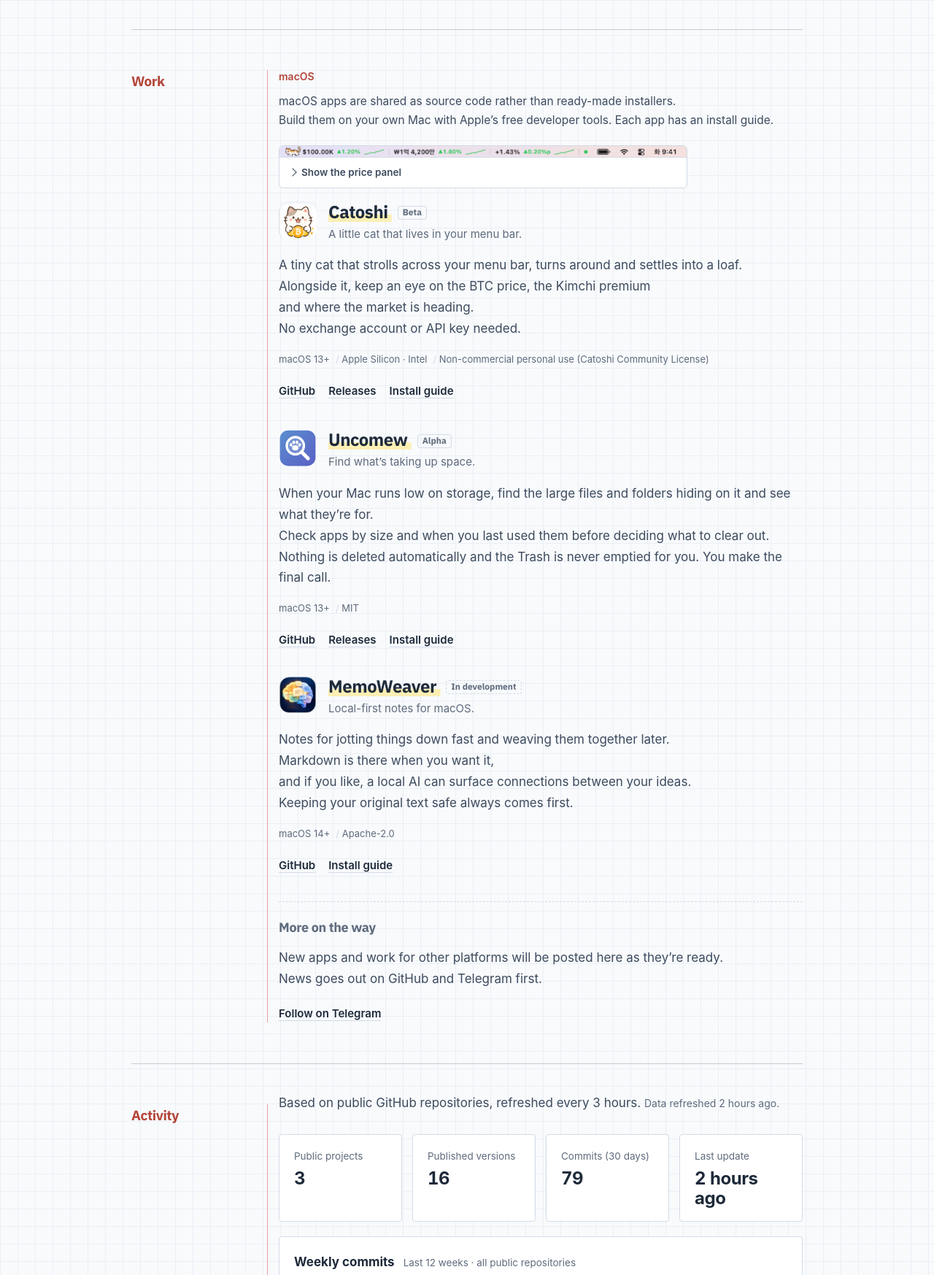
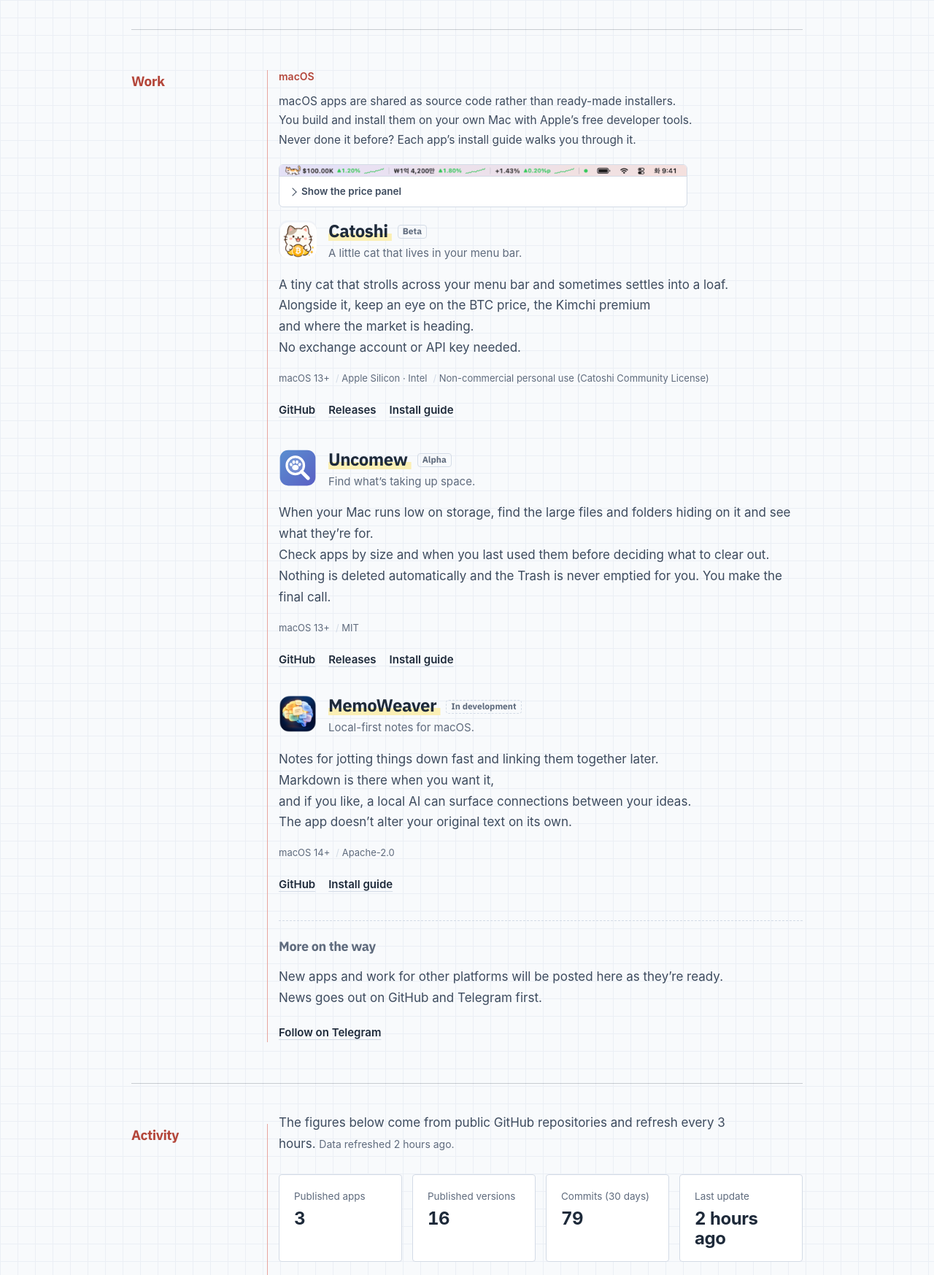
Before and after one commit to Rayeonjin/studio-rayeonjin, a plain HTML site: page index.html in a window 1280 px wide. Shown: the part 840-2587 px from the top of the page at 73% size. Drawn offline with Linux system fonts and the light colour scheme.

Commit message:
Clarify site copy in all four languages
- FAQ: "어디로 알리면 되나요?" (fixes who is telling whom)
- Hero: one consistent tone, no repeated "small/make"
- macOS note explains building in plain words and points to the guides
- Catoshi, MemoWeaver and Uncomew descriptions say what they mean
- Dashboard intro names what is counted; tiles say "published apps"
- About: the invitation to share is addressed to the reader

```diff
--- a/i18n.js
+++ b/i18n.js
@@ -121,19 +121,19 @@
       "nav.faq": "FAQ",
       "hero.title": "Small, kind<br>software.",
       "hero.tagline": "",
-      "hero.lede": `This is where the small apps from Studio RAYEONJIN live.${BR}Everyday tools, made one at a time and built to last.${BR}For now it’s mostly macOS apps. Work for other platforms will show up here when it’s ready.`,
+      "hero.lede": `This is where Studio RAYEONJIN’s apps live.${BR}Everyday tools, made one at a time and built to last.${BR}For now it’s mostly macOS apps. Work for other platforms will show up here when it’s ready.`,
       "about.title": "Studio RAYEONJIN",
       "about.p1": `Every app here starts from a real, everyday need.${BR}Each one is used and refined day to day before it’s shared with anyone who needs the same thing.`,
       "about.why": `The reason the source is public is simple:${BR}nobody with the same need should have to burn time and effort on the same <span class="nw">trial and error</span>.${BR}Put that time into a different problem instead, and if you share what you build too, all the better.`,
       "about.p2": `If one fits what you need, it’s yours to use.${BR}Feedback is always welcome on ${TG}, and every message gets read.`,
       "works.title": "Work",
-      "works.macNote": `macOS apps are shared as source code rather than ready-made installers.${BR}Build them on your own Mac with Apple’s free developer tools. Each app has an install guide.`,
+      "works.macNote": `macOS apps are shared as source code rather than ready-made installers.${BR}You build and install them on your own Mac with Apple’s free developer tools.${BR}Never done it before? Each app’s install guide walks you through it.`,
       "catoshi.altBar": "The Catoshi cat sitting in the macOS menu bar next to the BTC price and the Kimchi premium",
       "catoshi.altPanel": "The Catoshi price panel opened from the menu bar, showing Binance and Upbit prices and the Kimchi premium",
       "catoshi.shotNote": "Shown with simulated prices.",
       "catoshi.showPanel": "Show the price panel",
       "catoshi.tagline": "A little cat that lives in your menu bar.",
-      "catoshi.desc": `A tiny cat that strolls across your menu bar, turns around and settles into a loaf.${BR}Alongside it, keep an eye on the BTC price, the Kimchi premium${BR}and where the market is heading.${BR}No exchange account or API key needed.`,
+      "catoshi.desc": `A tiny cat that strolls across your menu bar and sometimes settles into a loaf.${BR}Alongside it, keep an eye on the BTC price, the Kimchi premium${BR}and where the market is heading.${BR}No exchange account or API key needed.`,
       "catoshi.license": 'Non-commercial personal use <span class="nw">(Catoshi Community License)</span>',
       "common.installGuide": "Install guide",
       "common.loading": "Loading…",
@@ -141,13 +141,13 @@
       "uncomew.desc": `When your Mac runs low on storage, find the large files and folders hiding on it and see what they’re for.${BR}Check apps by size and when you last used them before deciding what to clear out.${BR}Nothing is deleted automatically and the Trash is never emptied for you. You make the final call.`,
       "memo.status": "In development",
       "memo.tagline": "Local-first notes for macOS.",
-      "memo.desc": `Notes for jotting things down fast and weaving them together later.${BR}Markdown is there when you want it,${BR}and if you like, a local AI can surface connections between your ideas.${BR}Keeping your original text safe always comes first.`,
+      "memo.desc": `Notes for jotting things down fast and linking them together later.${BR}Markdown is there when you want it,${BR}and if you like, a local AI can surface connections between your ideas.${BR}The app doesn’t alter your original text on its own.`,
       "next.title": "More on the way",
       "next.body": `New apps and work for other platforms will be posted here as they’re ready.${BR}News goes out on GitHub and Telegram first.`,
       "next.link": "Follow on Telegram",
       "dash.title": "Activity",
-      "dash.lede": "Based on public GitHub repositories, refreshed every 3 hours.",
-      "dash.tileWorks": "Public projects",
+      "dash.lede": "The figures below come from public GitHub repositories and refresh every 3 hours.",
+      "dash.tileWorks": "Published apps",
       "dash.tileVersions": "Published versions",
       "dash.tileCommits": "Commits (30 days)",
       "dash.tileLast": "Last update",
@@ -185,19 +185,19 @@
       "nav.faq": "常见问题",
       "hero.title": "做小而美、<br>有温度的软件。",
       "hero.tagline": "Small, kind software.",
-      "hero.lede": `这里收录了 Studio RAYEONJIN 做的一些小应用。${BR}都是放在手边、能长久用下去的日常工具，一个一个慢慢做。${BR}目前以 macOS 应用为主，其他平台的作品准备好后也会发布在这里。`,
+      "hero.lede": `这里收录了 Studio RAYEONJIN 的应用。${BR}都是放在手边、能长久用下去的日常工具，一个一个慢慢做。${BR}目前以 macOS 应用为主，其他平台的作品准备好后也会发布在这里。`,
       "about.title": "Studio RAYEONJIN",
       "about.p1": `这里的每个应用，都源于日常中的真实需求。${BR}经过反复使用和打磨后，再开放给有同样需要的人。`,
       "about.why": `公开源代码的理由很简单：${BR}希望有同样需要的人，不必再把时间和精力花在同样的反复试错上。${BR}省下的时间可以去解决别的问题；如果你也愿意把成果公开出来，那就再好不过了。`,
       "about.p2": `觉得合用，尽管拿去用。${BR}有任何想法，欢迎到 ${TG} 留言，每条都会认真看。`,
       "works.title": "作品",
-      "works.macNote": `macOS 应用以源代码形式发布，不提供现成的安装包。${BR}用苹果免费的开发工具在自己的 Mac 上编译即可，每个应用都附有安装指南。`,
+      "works.macNote": `macOS 应用以源代码形式发布，不提供现成的安装包。${BR}用苹果免费的开发工具，在自己的 Mac 上编译安装。${BR}第一次也没关系，按照每个应用的安装指南一步步来即可。`,
       "catoshi.altBar": "macOS 菜单栏里的 Catoshi 小猫，旁边显示 BTC 行情和泡菜溢价",
       "catoshi.altPanel": "点击菜单栏后弹出的 Catoshi 行情面板，显示币安和 Upbit 的价格以及泡菜溢价",
       "catoshi.shotNote": "画面中的行情为模拟数据。",
       "catoshi.showPanel": "查看行情面板",
       "catoshi.tagline": "住在菜单栏里的小猫。",
-      "catoshi.desc": `一只在菜单栏里散步、转身、揣着手趴下的小猫。${BR}有它陪着，还能随时看到 BTC 行情、泡菜溢价${BR}和整体市场走势。${BR}不需要交易所账户，也不需要 API Key。`,
+      "catoshi.desc": `一只在菜单栏里散步，累了就揣着手趴下歇会儿的小猫。${BR}有它陪着，还能随时看到 BTC 行情、泡菜溢价${BR}和整体市场走势。${BR}不需要交易所账户，也不需要 API Key。`,
       "catoshi.license": '仅限非商业个人使用<span class="nw">（Catoshi Community License）</span>',
       "common.installGuide": "安装指南",
       "common.loading": "正在加载…",
@@ -205,13 +205,13 @@
       "uncomew.desc": `Mac 存储空间告急时，帮你找出藏在各处的大文件和文件夹，弄清它们的用途。${BR}参考应用的大小和最近使用时间，再决定要清理哪些。${BR}不会自动删除，也不会替你清空废纸篓，最终由你自己决定。`,
       "memo.status": "开发中",
       "memo.tagline": "本地优先的 macOS 笔记应用。",
-      "memo.desc": `随手记下，日后再把零散的想法串联起来。${BR}需要时再用 Markdown，${BR}也可以让本地 AI 帮你发现想法之间的联系。${BR}始终把保护原始文本放在第一位。`,
+      "memo.desc": `随手记下，日后再把零散的想法串联起来。${BR}需要时再用 Markdown，${BR}也可以让本地 AI 帮你发现想法之间的联系。${BR}应用不会擅自改动你写下的原文。`,
       "next.title": "更多作品筹备中",
       "next.body": `新的应用和其他平台的作品，准备好后会发布在这里。${BR}最新消息会先在 GitHub 和 Telegram 上公布。`,
       "next.link": "在 Telegram 上关注",
       "dash.title": "开发动态",
-      "dash.lede": "数据来自 GitHub 公开仓库，每 3 小时更新一次。",
-      "dash.tileWorks": "公开作品",
+      "dash.lede": "以下数据来自 GitHub 公开仓库，每 3 小时更新一次。",
+      "dash.tileWorks": "已公开应用",
       "dash.tileVersions": "已发布版本",
       "dash.tileCommits": "近 30 天提交",
       "dash.tileLast": "最近更新",
@@ -249,19 +249,19 @@
       "nav.faq": "FAQ",
       "hero.title": "Software pequeño<br>y cercano.",
       "hero.tagline": "Small, kind software.",
-      "hero.lede": `Aquí están las pequeñas apps de Studio RAYEONJIN.${BR}Herramientas para el día a día, hechas una a una y pensadas para durar.${BR}Por ahora son sobre todo apps para macOS; lo demás llegará aquí cuando esté listo.`,
+      "hero.lede": `Aquí están las apps de Studio RAYEONJIN.${BR}Herramientas para el día a día, hechas una a una y pensadas para durar.${BR}Por ahora son sobre todo apps para macOS; lo demás llegará aquí cuando esté listo.`,
       "about.title": "Studio RAYEONJIN",
       "about.p1": `Cada app nace de una necesidad real <span class="nw">del día a día</span>.${BR}Primero la usamos y pulimos a fondo; después la compartimos con quien tenga la misma necesidad.`,
       "about.why": `El motivo para publicar el código es sencillo:${BR}que nadie con la misma necesidad pierda tiempo y esfuerzo repitiendo el mismo <span class="nw">ensayo y error</span>.${BR}Dedica ese tiempo a otro problema y, si además compartes lo que construyas, mucho mejor.`,
       "about.p2": `Si alguna te resulta útil, úsala con total libertad.${BR}Si quieres darnos tu opinión, escríbenos por ${TG}: leemos todos los mensajes.`,
       "works.title": "Proyectos",
-      "works.macNote": `Las apps para macOS se publican como código fuente, no como instaladores listos para usar.${BR}Se compilan en tu propio Mac con las herramientas gratuitas de Apple. Cada app tiene su guía de instalación.`,
+      "works.macNote": `Las apps para macOS se publican como código fuente, no como instaladores listos para usar.${BR}Se compilan e instalan en tu propio Mac con las herramientas gratuitas de Apple.${BR}¿Es tu primera vez? La guía de instalación de cada app te lleva paso a paso.`,
       "catoshi.altBar": "El gato de Catoshi en la barra de menús de macOS, junto al precio de BTC y la prima kimchi",
       "catoshi.altPanel": "Panel de precios de Catoshi abierto desde la barra de menús, con los precios de Binance y Upbit y la prima kimchi",
       "catoshi.shotNote": "Pantalla recreada con precios simulados.",
       "catoshi.showPanel": "Ver el panel de precios",
       "catoshi.tagline": "Un gatito que vive en tu barra de menús.",
-      "catoshi.desc": `Un gatito que pasea por tu barra de menús, se da la vuelta y se acurruca a descansar.${BR}A su lado puedes seguir el precio de BTC, la prima kimchi${BR}y el rumbo general del mercado.${BR}No necesitas cuenta en ningún exchange ni clave API.`,
+      "catoshi.desc": `Un gatito que pasea por tu barra de menús y de vez en cuando se acurruca a descansar.${BR}A su lado puedes seguir el precio de BTC, la prima kimchi${BR}y el rumbo general del mercado.${BR}No necesitas cuenta en ningún exchange ni clave API.`,
       "catoshi.license": 'Uso personal no comercial <span class="nw">(Catoshi Community License)</span>',
       "common.installGuide": "Guía de instalación",
       "common.loading": "Cargando…",
@@ -269,13 +269,13 @@
       "uncomew.desc": `Cuando te quedas sin espacio, encuentra los archivos y carpetas grandes escondidos en tu Mac y averigua para qué sirven.${BR}Revisa las apps por tamaño y por la última vez que las usaste antes de decidir qué limpiar.${BR}No borra nada automáticamente ni vacía la Papelera <span class=\"nw\">por ti</span>: la última palabra es tuya.`,
       "memo.status": "En desarrollo",
       "memo.tagline": "Notas para macOS que viven en tu Mac.",
-      "memo.desc": `Notas para apuntar rápido y unir las ideas más adelante.${BR}Markdown solo cuando te haga falta${BR}y, si quieres, una IA local que encuentra relaciones entre tus ideas.${BR}Lo primero siempre es proteger tu texto original.`,
+      "memo.desc": `Notas para apuntar rápido y enlazarlas entre sí más adelante.${BR}Markdown solo cuando te haga falta${BR}y, si quieres, una IA local que encuentra relaciones entre tus ideas.${BR}La app no modifica por su cuenta el texto que escribiste.`,
       "next.title": "Más proyectos en camino",
       "next.body": `Las nuevas apps y los proyectos para otras plataformas se publicarán aquí cuando estén listos.${BR}Las novedades llegan primero a GitHub y Telegram.`,
       "next.link": "Sigue las novedades en Telegram",
       "dash.title": "Actividad",
-      "dash.lede": "Datos de los repositorios públicos de GitHub, actualizados cada 3 horas.",
-      "dash.tileWorks": "Proyectos públicos",
+      "dash.lede": "Las cifras de abajo salen de los repositorios públicos de GitHub y se actualizan cada 3 horas.",
+      "dash.tileWorks": "Apps publicadas",
       "dash.tileVersions": "Versiones",
       "dash.tileCommits": "Commits (30 días)",
       "dash.tileLast": "Último cambio",
--- a/index.html
+++ b/index.html
@@ -85,7 +85,7 @@
       <p class="eyebrow">./Rayeonjin</p>
       <h1 data-i18n="hero.title">작고 다정한<br>소프트웨어를 만듭니다.</h1>
       <p class="hero-en" data-i18n="hero.tagline">Small, kind software.</p>
-      <p class="lede" data-i18n="hero.lede">Studio RAYEONJIN에서 만든 <span class="nw">작은 앱들을</span> 모아 둔 곳입니다.<br class="w"> 일상 가까이에 두고 <span class="nw">오래 쓸 수 있는</span> 도구를 하나씩 만들고 있어요.<br class="w"> 지금은 macOS 앱이 중심이고, 다른 플랫폼의 작업도 <span class="nw">준비되는 대로</span> 올립니다.</p>
+      <p class="lede" data-i18n="hero.lede">Studio RAYEONJIN의 앱을 모아 둔 곳입니다.<br class="w"> 일상 가까이에 두고 <span class="nw">오래 쓸</span> 도구를 하나씩 만들고 있습니다.<br class="w"> 지금은 macOS 앱이 중심이고, 다른 플랫폼의 작업도 <span class="nw">준비되는 대로</span> 올립니다.</p>
       <p class="hero-links">
         <a href="https://github.com/Rayeonjin">GitHub</a>
         <a href="https://t.me/Rayeonjin">Telegram</a>
@@ -100,7 +100,7 @@
       </header>
       <div class="about-lede">
         <p data-i18n="about.p1">모든 앱은 <span class="nw">일상의 실제 필요에서</span> 시작합니다.<br class="w"> 충분히 써 보며 다듬은 도구를, 같은 필요가 있는 분도 <span class="nw">쓸 수 있게</span> 공개합니다.</p>
-        <p data-i18n="about.why">소스를 공개하는 이유는 단순합니다.<br class="w"> 같은 필요를 가진 누군가가 같은 <span class="nw">시행착오에</span> 시간과 노력을 <span class="nw">들이지 않기를</span> 바랍니다.<br class="w"> 그렇게 아낀 시간으로 다른 문제를 풀고, 그 결과도 공개해 주신다면 <span class="nw">더 바랄 게 없겠습니다.</span></p>
+        <p data-i18n="about.why">소스를 공개하는 이유는 단순합니다.<br class="w"> 같은 필요를 가진 누군가가 같은 <span class="nw">시행착오에</span> 시간과 노력을 <span class="nw">들이지 않기를</span> 바랍니다.<br class="w"> 그렇게 아낀 시간으로 다른 문제를 풀고, 여러분도 그 결과를 공개해 주신다면 <span class="nw">더 바랄 게 없겠습니다.</span></p>
         <p data-i18n="about.p2">필요에 맞으면 편하게 써 주세요.<br class="w"> 의견이 있다면 <a href="https://t.me/Rayeonjin">Telegram</a>으로 남겨주세요. 반갑게 읽겠습니다.</p>
       </div>
     </section>
@@ -112,7 +112,7 @@
       </header>
 
       <h3 class="platform">macOS</h3>
-      <p class="platform-note" data-i18n="works.macNote">macOS 앱은 완성된 설치 파일 대신 소스로 배포합니다.<br class="w"> 무료 Apple 개발 도구로 각자 Mac에서 빌드하며, 방법은 앱마다 설치 가이드에 있습니다.</p>
+      <p class="platform-note" data-i18n="works.macNote">macOS 앱은 완성된 설치 파일 대신 소스로 배포합니다.<br class="w"> 무료 Apple 개발 도구로 각자 Mac에서 <span class="nw">직접 빌드해</span> 설치합니다.<br class="w"> 처음이라도 앱마다 있는 설치 가이드를 <span class="nw">따라 하면 됩니다.</span></p>
 
       <article class="app app-feature">
         <div class="app-media">
@@ -135,7 +135,7 @@
               <p class="app-en" data-i18n="catoshi.tagline">A little cat that lives in your menu bar.</p>
             </div>
           </div>
-          <p data-i18n="catoshi.desc">메뉴바를 산책하고, 방향을 돌리고, <span class="nw">식빵을 굽는</span> 작은 고양이.<br class="w"> 그 곁에서 BTC 시세와 김치프리미엄,<br class="w"> 시장 흐름을 함께 확인합니다.<br class="w"> 거래소 계정이나 <span class="nw">API Key는</span> <span class="nw">필요 없습니다.</span></p>
+          <p data-i18n="catoshi.desc">메뉴바를 산책하다가 <span class="nw">식빵 자세로</span> 쉬기도 하는 작은 고양이.<br class="w"> 그 곁에서 BTC 시세와 김치프리미엄,<br class="w"> 시장 흐름을 함께 확인합니다.<br class="w"> 거래소 계정이나 <span class="nw">API Key는</span> <span class="nw">필요 없습니다.</span></p>
           <ul class="meta">
             <li>macOS 13+</li>
             <li>Apple Silicon · Intel</li>
@@ -158,7 +158,7 @@
               <p class="app-en" data-i18n="uncomew.tagline">Find what’s taking up space.</p>
             </div>
           </div>
-          <p data-i18n="uncomew.desc">저장 공간이 부족할 때, Mac에 숨어 있는 <span class="nw">큰 파일과 폴더를</span> 찾아 <span class="nw">용도를 확인합니다.</span><br class="w"> 크기와 마지막 사용 기록을 참고해 <span class="nw">정리할 앱을</span> <span class="nw">검토할 수 있습니다.</span><br class="w"> 자동으로 지우거나 <span class="nw">휴지통을 비우지 않습니다.</span> <span class="nw">최종 판단은 사용자의 몫입니다.</span></p>
+          <p data-i18n="uncomew.desc">저장 공간이 부족할 때, Mac에 숨어 있는 <span class="nw">큰 파일과 폴더를</span> 찾아 <span class="nw">용도를 확인합니다.</span><br class="w"> 크기와 마지막 사용 기록을 참고해 <span class="nw">정리할 앱을</span> <span class="nw">검토할 수 있습니다.</span><br class="w"> 자동으로 지우거나 <span class="nw">휴지통을 비우지 않습니다.</span> <span class="nw">무엇을 지울지는</span> <span class="nw">직접 정합니다.</span></p>
           <ul class="meta">
             <li>macOS 13+</li>
             <li>MIT</li>
@@ -178,7 +178,7 @@
               <p class="app-en" data-i18n="memo.tagline">Local-first notes for macOS.</p>
             </div>
           </div>
-          <p data-i18n="memo.desc">빠르게 적고, 나중에 다시 이어 붙이는 노트.<br class="w"> Markdown은 필요할 때만 쓰고,<br class="w"> 원하면 <span class="nw">로컬 AI가</span> <span class="nw">생각 사이의 연결을</span> 찾아줍니다.<br class="w"> 원본 텍스트를 지키는 것을 <span class="nw">가장 먼저 생각합니다.</span></p>
+          <p data-i18n="memo.desc">빠르게 적어 두고, 나중에 <span class="nw">메모끼리 연결해 보는</span> 노트.<br class="w"> Markdown은 필요할 때만 쓰고,<br class="w"> 원하면 <span class="nw">로컬 AI가</span> <span class="nw">생각 사이의 연결을</span> 찾아줍니다.<br class="w"> 적어 둔 원문은 앱이 <span class="nw">함부로 바꾸지 않습니다.</span></p>
           <ul class="meta">
             <li>macOS 14+</li>
             <li>Apache-2.0</li>
@@ -204,11 +204,11 @@
         <p class="eyebrow">Dashboard</p>
         <h2 data-i18n="dash.title">개발 현황</h2>
       </header>
-      <p class="section-lede"><span data-i18n="dash.lede">GitHub 공개 저장소 기준이며, 3시간마다 새로 집계합니다.</span> <span class="updated" id="dash-updated"></span></p>
+      <p class="section-lede"><span data-i18n="dash.lede">아래 숫자는 GitHub 공개 저장소를 기준으로 <span class="nw">3시간마다</span> 새로 집계합니다.</span> <span class="updated" id="dash-updated"></span></p>
 
       <div class="tiles" id="tiles">
-        <div class="tile"><span class="tile-label" data-i18n="dash.tileWorks">공개 작업</span><span class="tile-value" data-k="works">–</span></div>
-        <div class="tile"><span class="tile-label" data-i18n="dash.tileVersions">공개 버전</span><span class="tile-value" data-k="versions">–</span></div>
+        <div class="tile"><span class="tile-label" data-i18n="dash.tileWorks">공개한 앱</span><span class="tile-value" data-k="works">–</span></div>
+        <div class="tile"><span class="tile-label" data-i18n="dash.tileVersions">공개한 버전</span><span class="tile-value" data-k="versions">–</span></div>
         <div class="tile"><span class="tile-label" data-i18n="dash.tileCommits">최근 30일 커밋</span><span class="tile-value" data-k="commits30">–</span></div>
         <div class="tile"><span class="tile-label" data-i18n="dash.tileLast">마지막 업데이트</span><span class="tile-value" data-k="lastPush">–</span></div>
       </div>
@@ -266,7 +266,7 @@
           <p data-i18n="faq.a3">네, 얼마든지요. 포크해서 고쳐 쓰거나, 새로운 걸 만드는 <span class="nw">바탕으로 써 주세요.</span><br class="w"> Uncomew(MIT)와 MemoWeaver(Apache-2.0)는 상업적 <span class="nw">이용도 가능합니다.</span><br class="w"> <span class="nw">저작권·라이선스</span> 고지만 <span class="nw">남겨 주세요.</span><br class="w"> Catoshi는 비상업적 개인 사용 범위에서만 <span class="nw">고치고 나눌 수 있어요.</span><br class="w"> 무언가 만들게 되면 <a href="https://t.me/Rayeonjin">Telegram</a>으로 알려 주세요. <span class="nw">반갑게 구경하겠습니다.</span></p>
         </details>
         <details>
-          <summary data-i18n="faq.q2">의견이나 문제는 어디로 알려주나요?</summary>
+          <summary data-i18n="faq.q2">의견이나 문제는 어디로 알리면 되나요?</summary>
           <p data-i18n="faq.a2">해당 작업의 GitHub 저장소나 <a href="https://t.me/Rayeonjin">Telegram</a>으로 알려주세요.<br class="w"> 사용 중인 버전과 환경, 증상과 오류 메시지를 함께 적어주시면 큰 <span class="nw">도움이 됩니다.</span><br class="w"> 응답 시간은 보장하지 못하는 점 <span class="nw">양해 부탁드려요.</span></p>
         </details>
       </div>
```
